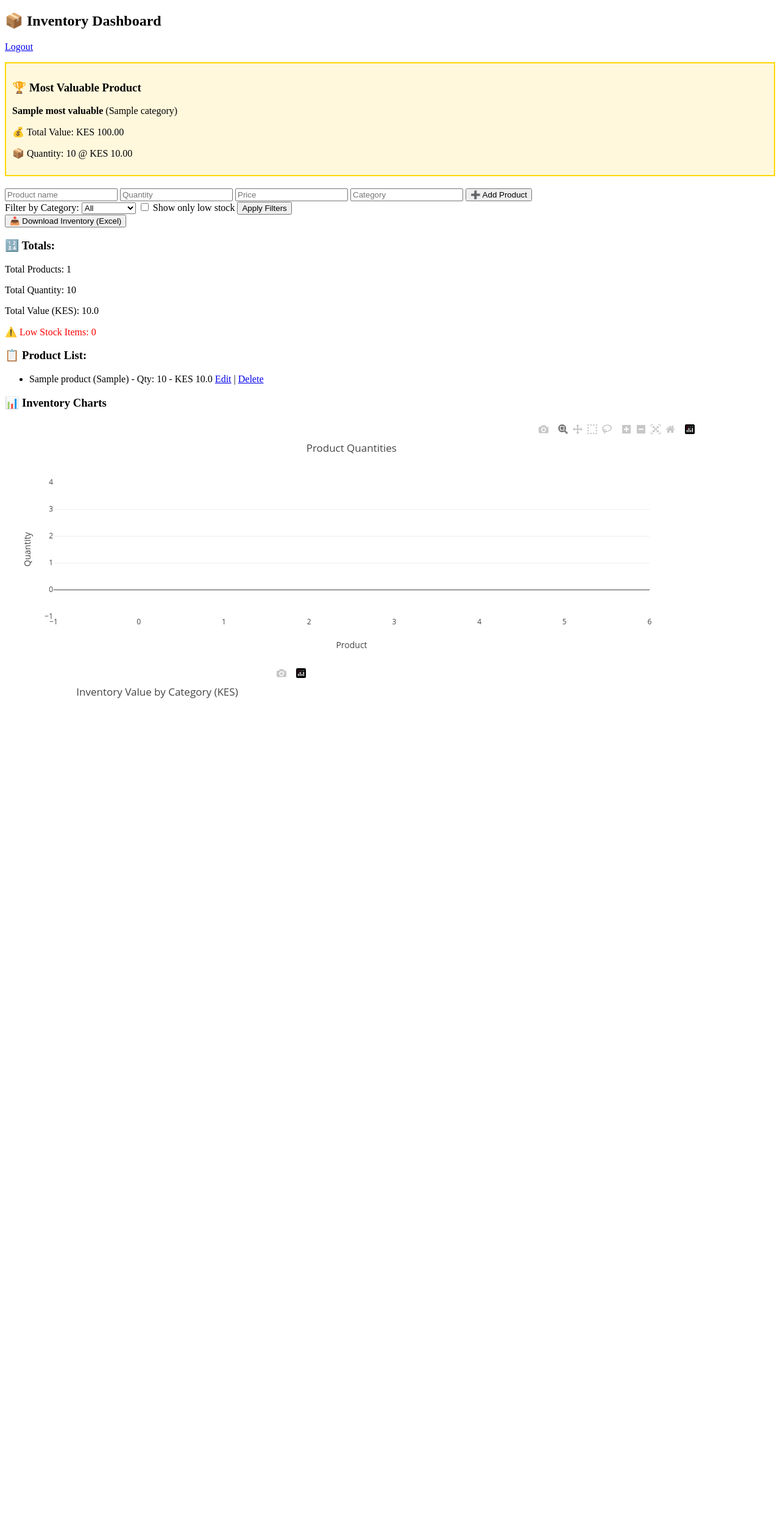
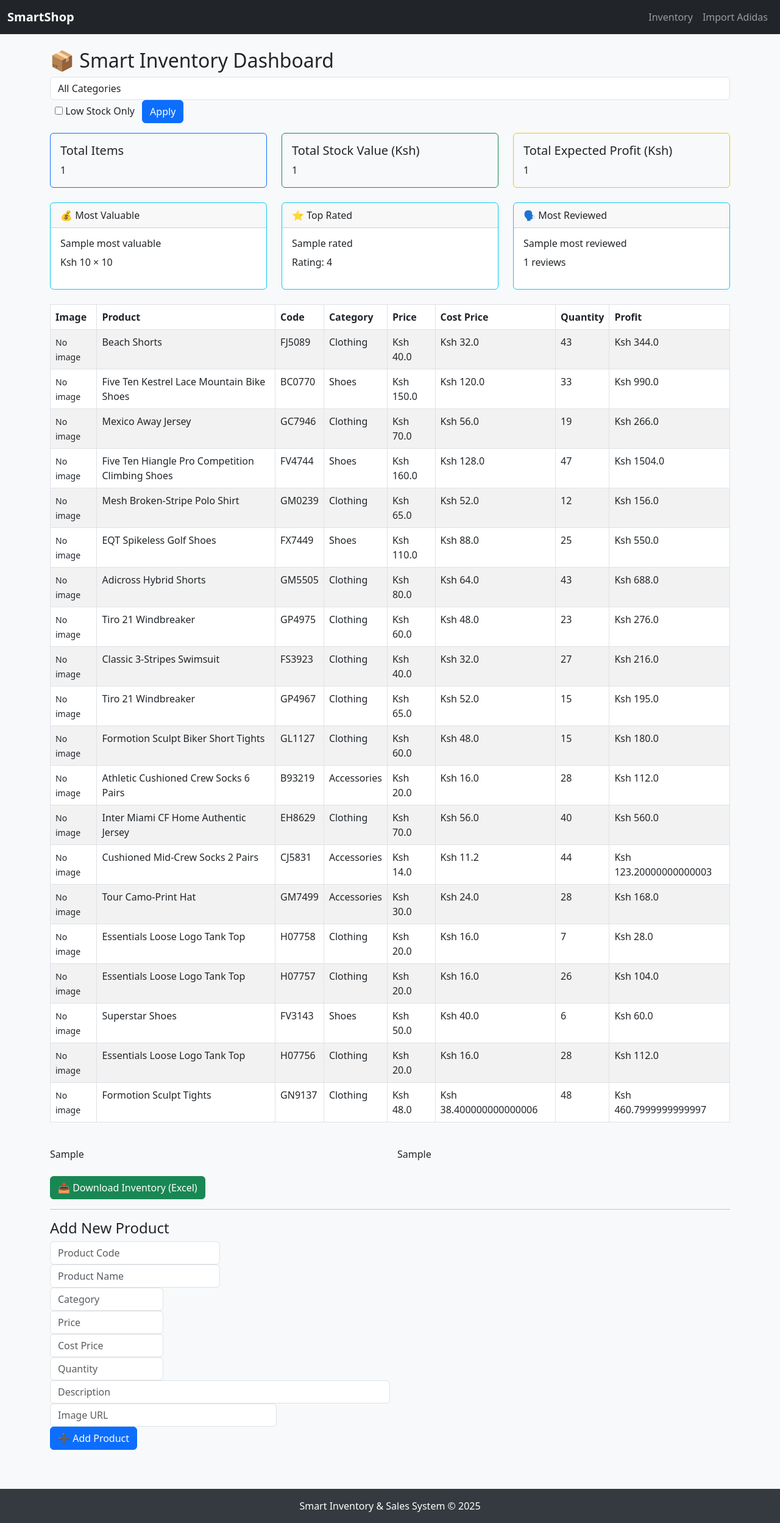
Before and after one commit to BayesianBwire/smart-inventory-system, a Flask app: template templates/inventory.html in a window 1280 px wide. Shown: the whole page at 61% size. Before the commit the page ends 1145 px from the top, so only its background shows below. Run offline with Flask 3, Linux system fonts and the light colour scheme; tables that the repository leaves empty hold one stand-in row (values such as "Sample post"); the template is opened without the code that fills it: values that come from a table or form of the project are taken from there, most other values are stand-ins (such as "Sample title", 1, 10 or a date in 2020); some libraries are stand-ins or nearby versions.

Commit message:
Update: Enhanced inventory system with pagination, image display, and Adidas product import

```diff
--- a/app.py
+++ b/app.py
@@ -1,15 +1,17 @@
-from flask import Flask, render_template, request, redirect, url_for, session
+from flask import Flask, render_template, request, redirect, url_for, session, send_file, flash
 from models.product import db, Product
 import os
-from flask_sqlalchemy import SQLAlchemy
 import pandas as pd
+import numpy as np
 
 app = Flask(__name__)
 app.secret_key = 'your_secret_key'
 
-# Configure SQLite DB
+# SQLite DB
 app.config['SQLALCHEMY_DATABASE_URI'] = 'sqlite:///shop.db'
 app.config['SQLALCHEMY_TRACK_MODIFICATIONS'] = False
+
+# Initialize DB
 db.init_app(app)
 
 @app.before_request
@@ -31,13 +33,15 @@ def logout():
     session.pop('user', None)
     return redirect(url_for('login'))
 
-@app.route('/inventory', methods=['GET'])
+@app.route('/inventory')
 def inventory():
     if 'user' not in session:
         return redirect(url_for('login'))
 
     category_filter = request.args.get('category')
     low_stock = request.args.get('low_stock') == 'on'
+    page = request.args.get('page', 1, type=int)
+    per_page = 12
 
     query = Product.query
     if category_filter:
@@ -45,52 +49,84 @@ def inventory():
     if low_stock:
         query = query.filter(Product.quantity < 5)
 
-    products = query.all()
+    pagination = query.paginate(page=page, per_page=per_page, error_out=False)
+    products = pagination.items
 
-    # All categories for dropdown
-    all_categories = db.session.query(Product.category).distinct().all()
-    categories = [c[0] for c in all_categories]
+    categories = [c[0] for c in db.session.query(Product.category).distinct().all()]
 
-    # Bar chart data
-    labels = [p.name for p in products]
+    labels = [p.product_name for p in products]
     quantities = [p.quantity for p in products]
 
-    # Pie chart data (value per category)
     category_totals = {}
-    for p in Product.query.all():
+    for p in Product.query:
         total = p.quantity * p.price
-        if p.category in category_totals:
-            category_totals[p.category] += total
-        else:
-            category_totals[p.category] = total
+        category_totals[p.category] = category_totals.get(p.category, 0) + total
 
     pie_labels = list(category_totals.keys())
     pie_values = list(category_totals.values())
 
-    # Low stock items for banner
-    low_stock_items = Product.query.filter(Product.quantity < 5).all()
+    all_products = Product.query.all()
+    most_valuable = max(all_products, key=lambda p: p.quantity * p.price, default=None)
 
-    return render_template(
-        'inventory.html',
-        products=products,
-        labels=labels,
-        quantities=quantities,
-        pie_labels=pie_labels,
-        pie_values=pie_values,
-        categories=categories,
-        selected_category=category_filter,
-        low_stock_checked=low_stock,
-        low_stock_items=low_stock_items
-    )
+    total_profit = sum([(p.price - p.cost_price) * p.quantity for p in all_products])
+
+    return render_template('inventory.html', products=products, labels=labels,
+                           quantities=quantities, pie_labels=pie_labels,
+                           pie_values=pie_values, categories=categories,
+                           selected_category=category_filter,
+                           low_stock_checked=low_stock,
+                           most_valuable=most_valuable,
+                           total_profit=total_profit,
+                           page=page,
+                           total_pages=pagination.pages)
+
+@app.route('/import_adidas')
+def import_adidas():
+    try:
+        df = pd.read_csv('cleaned_adidas_products.csv')
+        df['price'] = pd.to_numeric(df['price'], errors='coerce')
+        df['cost_price'] = df['price'] * 0.8
+        df['quantity'] = np.random.randint(5, 50, size=len(df))
+        df.dropna(subset=['product_name'], inplace=True)
+
+        for _, row in df.iterrows():
+            existing = Product.query.filter_by(product_code=row['product_code']).first()
+            if not existing:
+                product = Product(
+                    product_code=row['product_code'],
+                    product_name=row['product_name'],
+                    category=row['category'],
+                    price=row['price'],
+                    cost_price=row['cost_price'],
+                    quantity=row['quantity'],
+                    description=row.get('description', ''),
+                    image_url=row.get('image_url', ''),
+                    average_rating=row.get('average_rating', 0),
+                    reviews_count=row.get('reviews_count', 0)
+                )
+                db.session.add(product)
+
+        db.session.commit()
+        return "Adidas products imported successfully. <a href='/inventory'>Go to Inventory</a>"
+    except Exception as e:
+        return f"Import failed: {str(e)}"
 
 @app.route('/add_product', methods=['POST'])
 def add_product():
-    name = request.form['name']
-    quantity = int(request.form['quantity'])
-    price = float(request.form['price'])
-    category = request.form['category']
-    new_product = Product(name=name, quantity=quantity, price=price, category=category)
-    db.session.add(new_product)
+    data = request.form
+    product = Product(
+        product_code=data.get('product_code'),
+        product_name=data.get('product_name'),
+        category=data.get('category'),
+        price=float(data.get('price', 0)),
+        cost_price=float(data.get('cost_price', 0)),
+        quantity=int(data.get('quantity', 0)),
+        description=data.get('description'),
+        image_url=data.get('image_url'),
+        average_rating=float(data.get('average_rating', 0)),
+        reviews_count=int(data.get('reviews_count', 0))
+    )
+    db.session.add(product)
     db.session.commit()
     return redirect(url_for('inventory'))
 
@@ -98,10 +134,16 @@ def add_product():
 def edit_product(id):
     product = Product.query.get_or_404(id)
     if request.method == 'POST':
-        product.name = request.form['name']
-        product.quantity = int(request.form['quantity'])
-        product.price = float(request.form['price'])
-        product.category = request.form['category']
+        data = request.form
+        product.product_name = data.get('product_name')
+        product.category = data.get('category')
+        product.price = float(data.get('price', 0))
+        product.cost_price = float(data.get('cost_price', 0))
+        product.quantity = int(data.get('quantity', 0))
+        product.description = data.get('description')
+        product.image_url = data.get('image_url')
+        product.average_rating = float(data.get('average_rating', 0))
+        product.reviews_count = int(data.get('reviews_count', 0))
         db.session.commit()
         return redirect(url_for('inventory'))
     return render_template('edit_product.html', product=product)
@@ -116,18 +158,11 @@ def delete_product(id):
 @app.route('/download_inventory')
 def download_inventory():
     products = Product.query.all()
-    data = [
-        {
-            'Name': p.name,
-            'Quantity': p.quantity,
-            'Price': p.price,
-            'Category': p.category
-        } for p in products
-    ]
+    data = [p.to_dict() for p in products]
     df = pd.DataFrame(data)
-    file_path = 'inventory_download.xlsx'
-    df.to_excel(file_path, index=False)
-    return redirect('/' + file_path)
+    filepath = 'inventory_download.xlsx'
+    df.to_excel(filepath, index=False)
+    return send_file(filepath, as_attachment=True)
 
 if __name__ == '__main__':
     app.run(debug=True)
--- a/init_db.py
+++ b/init_db.py
@@ -1,6 +1,7 @@
+from models.product import db
 from app import app
-from models.product import db
 
 with app.app_context():
     db.create_all()
+
     print("✅ Tables created successfully.")
--- /dev/null
+++ b/templates/base.html
@@ -0,0 +1,57 @@
+<!DOCTYPE html>
+<html lang="en">
+<head>
+  <meta charset="UTF-8">
+  <meta name="viewport" content="width=device-width, initial-scale=1.0">
+  <title>Smart Inventory System</title>
+  <link href="https://cdn.jsdelivr.net/npm/bootstrap@5.3.0/dist/css/bootstrap.min.css" rel="stylesheet">
+  <style>
+    body {
+      background-color: #f8f9fa;
+    }
+    .navbar-brand {
+      font-weight: bold;
+    }
+    footer {
+      text-align: center;
+      padding: 1rem;
+      background-color: #343a40;
+      color: white;
+      margin-top: 4rem;
+    }
+  </style>
+</head>
+<body>
+  <!-- Navbar -->
+  <nav class="navbar navbar-expand-lg navbar-dark bg-dark mb-4">
+    <div class="container-fluid">
+      <a class="navbar-brand" href="/">SmartShop</a>
+      <button class="navbar-toggler" type="button" data-bs-toggle="collapse" data-bs-target="#navbarNav">
+        <span class="navbar-toggler-icon"></span>
+      </button>
+      <div class="collapse navbar-collapse" id="navbarNav">
+        <ul class="navbar-nav ms-auto">
+          <li class="nav-item">
+            <a class="nav-link" href="/inventory">Inventory</a>
+          </li>
+          <li class="nav-item">
+            <a class="nav-link" href="/import_adidas">Import Adidas</a>
+          </li>
+        </ul>
+      </div>
+    </div>
+  </nav>
+
+  <!-- Main Content -->
+  <main>
+    {% block content %}{% endblock %}
+  </main>
+
+  <!-- Footer -->
+  <footer>
+    Smart Inventory & Sales System &copy; 2025
+  </footer>
+
+  <script src="https://cdn.jsdelivr.net/npm/bootstrap@5.3.0/dist/js/bootstrap.bundle.min.js"></script>
+</body>
+</html>
--- a/templates/inventory.html
+++ b/templates/inventory.html
@@ -1,112 +1,184 @@
-<!DOCTYPE html>
-<html>
-<head>
-    <title>Inventory</title>
-    <script src="https://cdn.plot.ly/plotly-latest.min.js"></script>
-</head>
-<body>
-    <h2>📦 Inventory Dashboard</h2>
-    <p><a href="{{ url_for('logout') }}">Logout</a></p>
+{% extends 'base.html' %}
 
-    <!-- 🥇 Most Valuable Product -->
+{% block content %}
+<div class="container mt-4">
+    <h2>📦 Smart Inventory Dashboard</h2>
+
+    <!-- Filter Section -->
+    <form method="get" class="form-inline mb-3">
+        <select name="category" class="form-control mr-2">
+            <option value="">All Categories</option>
+            {% for c in categories %}
+                <option value="{{ c }}" {% if c == selected_category %}selected{% endif %}>{{ c }}</option>
+            {% endfor %}
+        </select>
+        <label class="form-check-label mx-2">
+            <input type="checkbox" name="low_stock" value="1" {% if low_stock_filter == '1' %}checked{% endif %}>
+            Low Stock Only
+        </label>
+        <button type="submit" class="btn btn-primary ml-2">Apply</button>
+    </form>
+
+    <!-- Summary Cards -->
+    <div class="row mb-4">
+        <div class="col-md-4">
+            <div class="card bg-light border-primary">
+                <div class="card-body">
+                    <h5 class="card-title">Total Items</h5>
+                    <p class="card-text">{{ total_items }}</p>
+                </div>
+            </div>
+        </div>
+        <div class="col-md-4">
+            <div class="card bg-light border-success">
+                <div class="card-body">
+                    <h5 class="card-title">Total Stock Value (Ksh)</h5>
+                    <p class="card-text">{{ total_value }}</p>
+                </div>
+            </div>
+        </div>
+        <div class="col-md-4">
+            <div class="card bg-light border-warning">
+                <div class="card-body">
+                    <h5 class="card-title">Total Expected Profit (Ksh)</h5>
+                    <p class="card-text">{{ total_profit }}</p>
+                </div>
+            </div>
+        </div>
+    </div>
+
+    <!-- Featured Products -->
+    <div class="row mb-4">
         {% if most_valuable %}
-        <div style="border: 2px solid gold; padding: 10px; background-color: #fff8dc; margin-bottom: 20px;">
-            <h3>🏆 Most Valuable Product</h3>
-            <p><strong>{{ most_valuable.name }}</strong> ({{ most_valuable.category }})</p>
-            <p>💰 Total Value: KES {{ "%.2f" | format(most_valuable.price * most_valuable.quantity) }}</p>
-            <p>📦 Quantity: {{ most_valuable.quantity }} @ KES {{ "%.2f" | format(most_valuable.price) }}</p>
+        <div class="col-md-4">
+            <div class="card border-info">
+                <div class="card-header">💰 Most Valuable</div>
+                <div class="card-body">
+                    <h6>{{ most_valuable.product_name }}</h6>
+                    <p>Ksh {{ most_valuable.price }} × {{ most_valuable.quantity }}</p>
+                </div>
+            </div>
         </div>
         {% endif %}
+        {% if top_rated %}
+        <div class="col-md-4">
+            <div class="card border-info">
+                <div class="card-header">⭐ Top Rated</div>
+                <div class="card-body">
+                    <h6>{{ top_rated.product_name }}</h6>
+                    <p>Rating: {{ top_rated.average_rating }}</p>
+                </div>
+            </div>
+        </div>
+        {% endif %}
+        {% if most_reviewed %}
+        <div class="col-md-4">
+            <div class="card border-info">
+                <div class="card-header">🗣 Most Reviewed</div>
+                <div class="card-body">
+                    <h6>{{ most_reviewed.product_name }}</h6>
+                    <p>{{ most_reviewed.reviews_count }} reviews</p>
+                </div>
+            </div>
+        </div>
+        {% endif %}
+    </div>
 
-    <!-- Add Product Form -->
-    <form action="/add_product" method="POST">
-        <input type="text" name="name" placeholder="Product name" required>
-        <input type="number" name="quantity" placeholder="Quantity" required>
-        <input type="number" step="0.01" name="price" placeholder="Price" required>
-        <input type="text" name="category" placeholder="Category" required>
-        <button type="submit">➕ Add Product</button>
-    </form>
+    <!-- Product Table -->
+    <table class="table table-bordered table-striped">
+        <thead class="thead-dark">
+            <tr>
+                <th>Image</th>
+                <th>Product</th>
+                <th>Code</th>
+                <th>Category</th>
+                <th>Price</th>
+                <th>Cost Price</th>
+                <th>Quantity</th>
+                <th>Profit</th>
+            </tr>
+        </thead>
+        <tbody>
+            {% for product in products %}
+            <tr>
+                <td>
+                    {% if product.image_url %}
+                    <img src="{{ product.image_url }}" alt="Image" style="width: 60px; height: auto;">
+                    {% else %}
+                    <small>No image</small>
+                    {% endif %}
+                </td>
+                <td>{{ product.product_name }}</td>
+                <td>{{ product.product_code }}</td>
+                <td>{{ product.category }}</td>
+                <td>Ksh {{ product.price }}</td>
+                <td>Ksh {{ product.cost_price }}</td>
+                <td>{{ product.quantity }}</td>
+                <td>Ksh {{ (product.price - product.cost_price) * product.quantity }}</td>
+            </tr>
+            {% endfor %}
+        </tbody>
+    </table>
 
-    <!-- Filters -->
-    <form method="get" action="{{ url_for('inventory') }}">
-        <label for="category">Filter by Category:</label>
-        <select name="category" id="category">
-            <option value="">All</option>
-            {% for cat in categories %}
-                <option value="{{ cat }}" {% if cat == selected_category %}selected{% endif %}>{{ cat }}</option>
-            {% endfor %}
-        </select>
-
-        <label><input type="checkbox" name="low_stock" {% if low_stock_checked %}checked{% endif %}> Show only low stock</label>
-        <button type="submit">Apply Filters</button>
-    </form>
-
-    <!-- Download Button -->
-    <form action="{{ url_for('download_inventory') }}" method="get">
-        <button type="submit">📥 Download Inventory (Excel)</button>
-    </form>
-
-    <!-- Summary -->
-    <h3>🔢 Totals:</h3>
-    <p>Total Products: {{ products|length }}</p>
-    <p>Total Quantity: {{ products|map(attribute='quantity')|sum }}</p>
-    <p>Total Value (KES): {{ products|map(attribute='price')|sum }}</p>
-
-    {% set low_stock_count = products|selectattr('quantity', 'lt', 5)|list|length %}
-    <p style="color: red;">⚠️ Low Stock Items: {{ low_stock_count }}</p>
-
-    <!-- Product List -->
-    <h3>📋 Product List:</h3>
-    <ul>
-        {% for product in products %}
-            <li>
-                {{ product.name }} ({{ product.category }}) -
-                Qty: <span style="color: {% if product.quantity < 5 %}red{% else %}black{% endif %};">{{ product.quantity }}</span> -
-                KES {{ product.price }}
-
-                {% if product.quantity < 5 %}
-                    <strong style="color:red;">⚠️ Low Stock!</strong>
-                {% endif %}
-
-                <a href="/edit_product/{{ product.id }}">Edit</a> |
-                <a href="/delete_product/{{ product.id }}">Delete</a>
+    <!-- Pagination -->
+    <nav>
+        <ul class="pagination">
+            {% for p in range(1, total_pages + 1) %}
+            <li class="page-item {% if p == current_page %}active{% endif %}">
+                <a class="page-link" href="{{ url_for('inventory', page=p, category=selected_category, low_stock=low_stock_filter) }}">{{ p }}</a>
             </li>
             {% endfor %}
         </ul>
+    </nav>
 
     <!-- Charts -->
-    <h3>📊 Inventory Charts</h3>
+    <div class="row mt-4">
+        <div class="col-md-6">
+            {{ bar_div | safe }}
+        </div>
+        <div class="col-md-6">
+            {{ pie_div | safe }}
+        </div>
+    </div>
 
-    <div id="bar-chart" style="width: 90%; height: 400px;"></div>
-    <div id="pie-chart" style="width: 90%; height: 400px;"></div>
+    <!-- Export -->
+    <div class="mt-4">
+        <a href="{{ url_for('download_inventory') }}" class="btn btn-success">📥 Download Inventory (Excel)</a>
+    </div>
 
-    <script>
-        // Bar Chart
-        var barData = [{
-            x: {{ labels|tojson }},
-            y: {{ quantities|tojson }},
-            type: 'bar',
-            marker: { color: 'teal' }
-        }];
-        var barLayout = {
-            title: 'Product Quantities',
-            xaxis: { title: 'Product' },
-            yaxis: { title: 'Quantity' }
-        };
-        Plotly.newPlot('bar-chart', barData, barLayout);
-
-        // Pie Chart
-        var pieData = [{
-            values: {{ pie_values|tojson }},
-            labels: {{ pie_labels|tojson }},
-            type: 'pie'
-        }];
-        var pieLayout = {
-            title: 'Inventory Value by Category (KES)',
-            height: 400,
-            width: 500
-        };
-        Plotly.newPlot('pie-chart', pieData, pieLayout);
-    </script>
-</body>
-</html>
+    <!-- Add Product Form -->
+    <hr>
+    <h4>Add New Product</h4>
+    <form action="{{ url_for('add_product') }}" method="POST">
+        <div class="form-row">
+            <div class="form-group col-md-3">
+                <input type="text" name="product_code" class="form-control" placeholder="Product Code" required>
+            </div>
+            <div class="form-group col-md-3">
+                <input type="text" name="product_name" class="form-control" placeholder="Product Name" required>
+            </div>
+            <div class="form-group col-md-2">
+                <input type="text" name="category" class="form-control" placeholder="Category" required>
+            </div>
+            <div class="form-group col-md-2">
+                <input type="number" name="price" class="form-control" placeholder="Price" required>
+            </div>
+            <div class="form-group col-md-2">
+                <input type="number" name="cost_price" class="form-control" placeholder="Cost Price">
+            </div>
+        </div>
+        <div class="form-row">
+            <div class="form-group col-md-2">
+                <input type="number" name="quantity" class="form-control" placeholder="Quantity" required>
+            </div>
+            <div class="form-group col-md-6">
+                <input type="text" name="description" class="form-control" placeholder="Description">
+            </div>
+            <div class="form-group col-md-4">
+                <input type="text" name="image_url" class="form-control" placeholder="Image URL">
+            </div>
+        </div>
+        <button type="submit" class="btn btn-primary">➕ Add Product</button>
+    </form>
+</div>
+{% endblock %}
```
Also changed, not shown: models/product.py (+10 -4 lines), cleaned_adidas_products.csv (added), instance/shop.db. Lines whose indentation alone changed are shown as unchanged.
